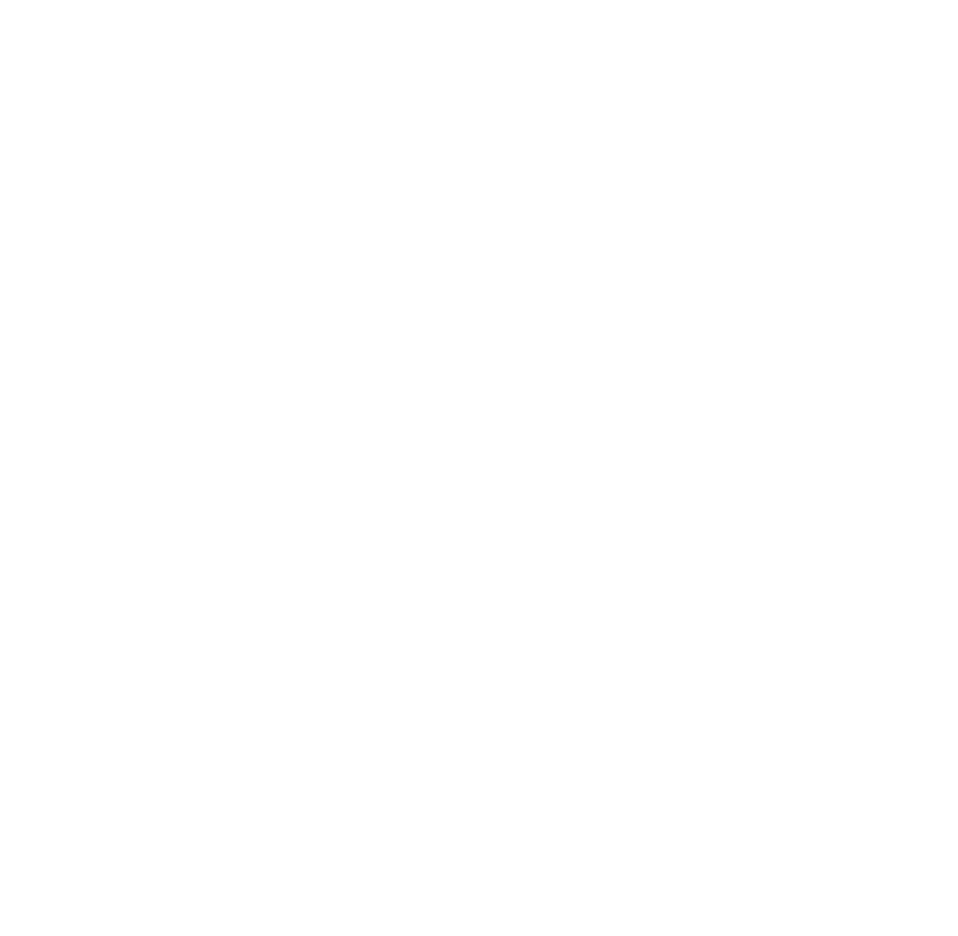
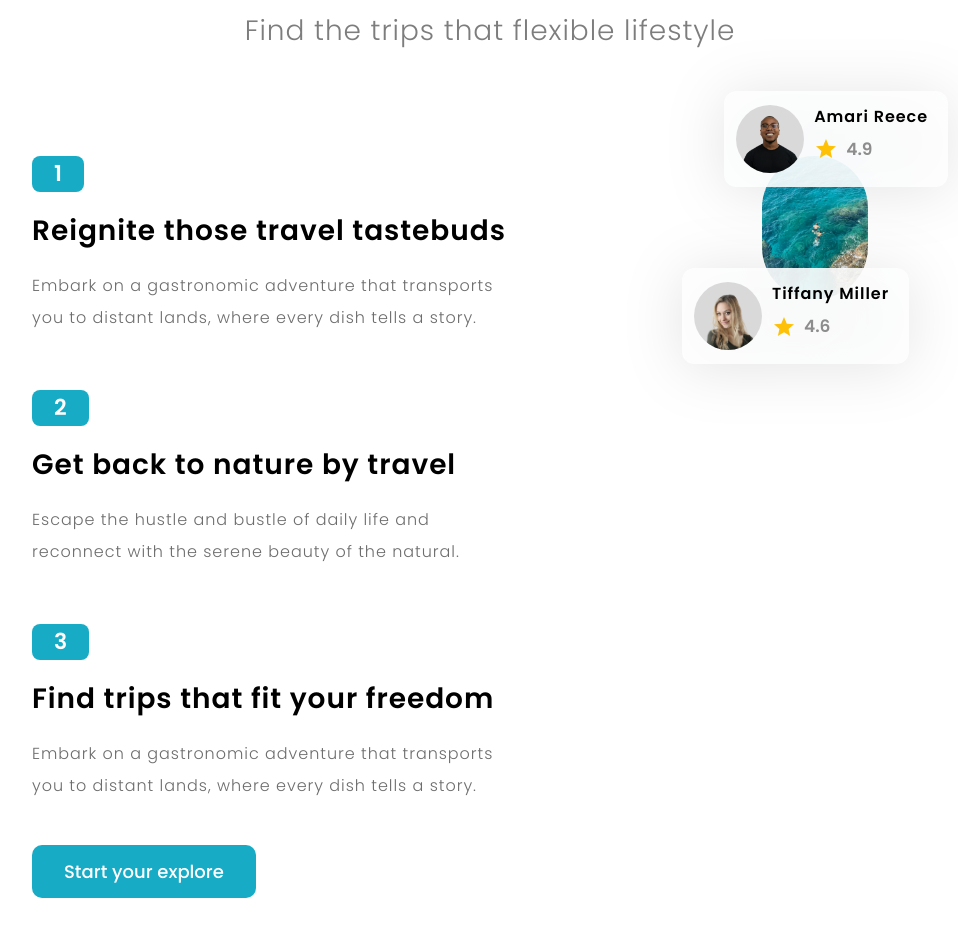
Before and after one commit to GorDjan/traveling-agency, a React (Vite) app: page / in a window 1280 px wide. Shown: the part 1240-2176 px from the top of the page, without its empty margins (150-1108 px from the left). Before the commit the page ends 992 px from the top, so only its background shows below. Built offline with nearby package versions, Linux system fonts and the light colour scheme.

Commit message:
Steps section done added Rating & Steps components

```diff
--- a/src/App.tsx
+++ b/src/App.tsx
@@ -1,16 +1,27 @@
 import Header from "./components/Header";
 import Hero from "./components/Hero/Hero";
+import Main from "./components/Main";
 import Navigation from "./components/Navigation/Navigation";
 import Page from "./components/Page";
+import Steps from "./components/Steps/Steps";
 
 
 function App() {
-  return <Page>
-    <Header>
-      <Navigation />
-      <Hero />
-    </Header>
-  </Page>;
+  return (
+  <Page>
+    <>
+      <Header>
+
+        <Navigation />
+        <Hero />
+
+      </Header>
+      <Main>
+        <Steps />
+      </Main>
+    </>
+  </Page>
+  );
 }
 
 export default App;
--- /dev/null
+++ b/src/components/Main.tsx
@@ -0,0 +1,11 @@
+import { ReactElement } from "react";
+
+interface MainProps {
+    children: ReactElement;
+}
+export default function Main(props: MainProps) {
+  return  <main>
+      {props.children}
+    </main>
+
+}
--- /dev/null
+++ b/src/components/Steps/Rating.tsx
@@ -0,0 +1,67 @@
+import { motion, useInView } from "motion/react";
+import { useEffect, useRef, useState } from "react";
+import Star from "../Icons/Star";
+
+interface StepsProps {
+  key: number;
+  name: string;
+  rating: number;
+  img: string;
+  className: string;
+}
+
+export default function Rating(props: StepsProps) {
+  const [count, setCount] = useState<number>(0);
+
+  const ref = useRef(null);
+  const inView = useInView(ref);
+
+  useEffect(() => {
+    if (!inView) {
+      return;
+    }
+
+    const step = 0.1;
+    const duration = 1000;
+    let incrementInterval = duration / (props.rating / step);
+
+    const interval = setInterval(() => {
+      setCount((prev) => {
+        if (prev + step >= props.rating) {
+          incrementInterval += 1;
+          return props.rating;
+        }
+        return prev + step;
+      });
+    }, incrementInterval);
+    return () => clearInterval(interval);
+  }, [props.rating, inView]);
+
+  return (
+    <motion.div
+      className={`absolute flex gap-x-2.5 rounded-xl bg-white/85 py-3.5 pr-5 pl-3 drop-shadow-[0_4px_30px_rgba(0,0,0,0.12)] backdrop-blur-3xl ${props.className}`}
+      ref={ref}
+      initial={{ opacity: 0, y: 100, scale: 0.95 }}
+      whileInView={{ opacity: 1, y: 0, scale: 1 }}
+      viewport={{ once: true }}
+      transition={{ duration: 0.5, ease: "easeOut" }}
+    >
+      <div className="bg-grey-300 flex size-17 items-end justify-center overflow-hidden rounded-full">
+        <img
+          src={props.img}
+          alt="Graphic of person rating photo"
+          className="size-15"
+        />
+      </div>
+      <div className="flex flex-col gap-y-2">
+        <p className="tracking-6 font-semibold">{props.name}</p>
+        <div className="flex items-center">
+          <Star className="fill-yellow mr-2 size-6" />
+          <p className="text-grey-600 text-[1.0625rem] font-semibold">
+            {count.toFixed(1)}
+          </p>
+        </div>
+      </div>
+    </motion.div>
+  );
+}
--- /dev/null
+++ b/src/components/Steps/Steps.tsx
@@ -0,0 +1,68 @@
+import swimmingDudes from "../../../public/swimmingDudes.webp";
+import { steps } from "../../utils/content";
+import Rating from "./Rating";
+
+export default function Steps() {
+  return (
+    <section className="px-24 py-36">
+      <div className="m-auto max-w-432 px-21.5">
+        <div className="mt-4 text-center">
+          <h2 className="tracking-6 mb-5 text-[3.25rem] font-semibold">
+            Travel to make sweet memories
+          </h2>
+          <p className="tracking-6 text-grey-700 text-[1.75rem]/10.5 font-light">
+            Find the trips that flexible lifestyle
+          </p>
+        </div>
+
+        <div className="flex items-start justify-between gap-x-44 pt-26">
+          <div className="max-w-min shrink-5">
+            <ul className="mb-14 flex flex-col gap-y-14">
+              {steps.map((step) => (
+                <li key={step.id} className="flex flex-col gap-y-4.5">
+                  <p className="bg-primary-700 w-min rounded-[.5rem] px-5.5 py-0.5 text-[1.375rem]/8 font-semibold text-white">
+                    {step.id}
+                  </p>
+                  <h3 className="tracking-6 w-max text-[1.75rem]/10.5 font-semibold text-nowrap">
+                    {step.heading}
+                  </h3>
+                  <p className="text-grey-900 tracking-6 text-base/8 font-light">
+                    {step.description}
+                  </p>
+                </li>
+              ))}
+            </ul>
+            <a
+              className="bg-primary-700 hover:bg-primary-800 w-max cursor-pointer rounded-[.625rem] px-8 py-3.5 text-lg font-medium text-white transition-all duration-200"
+              href="#ExploreMore"
+            >
+              Start your explore
+            </a>
+          </div>
+
+          <figure className="relative shrink-2 px-20">
+            <img
+              src={swimmingDudes}
+              alt="A photo of two men swimming"
+              className="max-h-[50.8rem] rounded-[3.25rem]"
+            />
+            <Rating
+              key={1}
+              name="Tiffany Miller"
+              rating={4.6}
+              img="/headshots/tiffany.webp"
+              className="absolute top-28 left-0"
+            />
+            <Rating
+              key={2}
+              name="Amari Reece"
+              rating={4.9}
+              img="/headshots/amari.webp"
+              className="absolute right-0 bottom-28"
+            />
+          </figure>
+        </div>
+      </div>
+    </section>
+  );
+}
```
